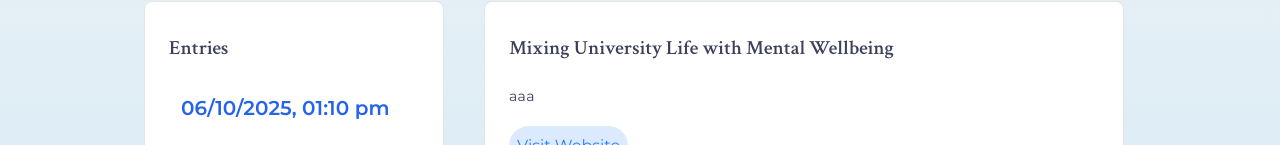
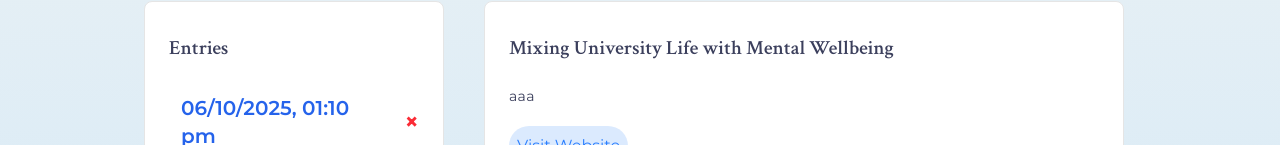
Before and after one commit to UoaWDCC/ausa-web, a Next.js app in the folder client/: page /profile in a window 1280 px wide. Both pictures are taken after a click on the button "Quiz Results". Shown: the part 655-800 px from the top of the page. Built offline with nearby package versions, Linux system fonts and the light colour scheme.

Commit message:
added delete button + delete pop up

```diff
--- a/client/app/profile/page.tsx
+++ b/client/app/profile/page.tsx
@@ -63,6 +63,12 @@ const Profile = () => {
 
   const [activeEntryId, setActiveEntryId] = useState<string | null>(null)
   const [entries, setEntries] = useState<Entry[]>(sampleEntries)
+
+  const [deleteConfirm, setDeleteConfirm] = useState<{ open: boolean; entryId: string | null }>({
+    open: false,
+    entryId: null,
+  })
+
   useEffect(() => {
     if (activeTab === "quizresults") {
       setActiveEntryId((prev) => prev ?? entries[0]?.id ?? null)
@@ -109,6 +115,12 @@ const Profile = () => {
     if (file) {
       console.log("Selected file:", file)
     }
+  }
+
+  const handleDeleteEntry = (entryId: string) => {
+    setEntries((prev) => prev.filter((e) => e.id !== entryId))
+    if (activeEntryId === entryId) setActiveEntryId(null)
+    setDeleteConfirm({ open: false, entryId: null })
   }
 
   const currentStyle = TAB_COLOURS[activeTab] ?? TAB_COLOURS.about
@@ -231,13 +243,12 @@ const Profile = () => {
                   {entries.map((entry) => {
                     const selected = entry.id === activeEntryId
                     return (
-                      <li key={entry.id}>
+                      <li key={entry.id} className="flex items-center justify-between">
                         <button
-                          className={`w-full text-left px-3 py-2 rounded-md transition text-xl ${selected ? "text-[#2563EB]" : "hover:text-[#0000FF] text-[#3B3F5C]"}`}
+                          className={`flex-1 text-left px-3 py-2 rounded-md transition text-xl ${selected ? "text-[#2563EB]" : "hover:text-[#0000FF] text-[#3B3F5C]"}`}
                           onClick={() => setActiveEntryId(entry.id)}
                         >
                           <div className="font-semibold text-xl">
-                            {/* ensure datetime is follows format in NZ */}
                             {new Date(entry.datetime).toLocaleDateString("en-NZ", {
                               day: "2-digit",
                               month: "2-digit",
@@ -247,6 +258,17 @@ const Profile = () => {
                             })}
                           </div>
                         </button>
+
+                        {/* Show X button when selected */}
+                        {selected && (
+                          <button
+                            onClick={() => setDeleteConfirm({ open: true, entryId: entry.id })}
+                            className="ml-2 text-red-500 hover:text-red-700 text-2xl font-bold transition"
+                            title="Delete entry"
+                          >
+                            ×
+                          </button>
+                        )}
                       </li>
                     )
                   })}
@@ -289,6 +311,30 @@ const Profile = () => {
           )}
         </div>
       </div>
+      {deleteConfirm.open && (
+        <div className="fixed inset-0 flex items-center justify-center bg-black/40 backdrop-blur-[2px] z-50">
+          {/* semi-transparent overlay keeps website visible but dimmed */}
+          <div className="bg-white rounded-2xl p-8 shadow-2xl w-[90%] max-w-[400px] text-center relative z-50">
+            <h2 className="text-xl font-semibold mb-6 text-[#3B3F5C]">
+              Are you sure you want to delete this entry?
+            </h2>
+            <div className="flex justify-center gap-6">
+              <button
+                onClick={() => handleDeleteEntry(deleteConfirm.entryId!)}
+                className="bg-red-500 text-white px-4 py-2 rounded-md hover:bg-red-600 transition"
+              >
+                Yes, Delete
+              </button>
+              <button
+                onClick={() => setDeleteConfirm({ open: false, entryId: null })}
+                className="bg-gray-200 text-gray-700 px-4 py-2 rounded-md hover:bg-gray-300 transition"
+              >
+                Cancel
+              </button>
+            </div>
+          </div>
+        </div>
+      )}
     </div>
   )
 }
```
